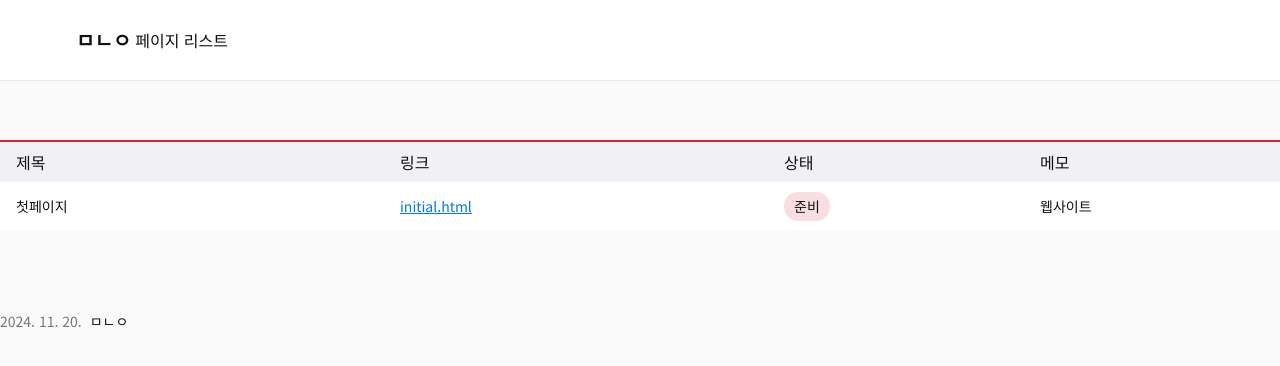
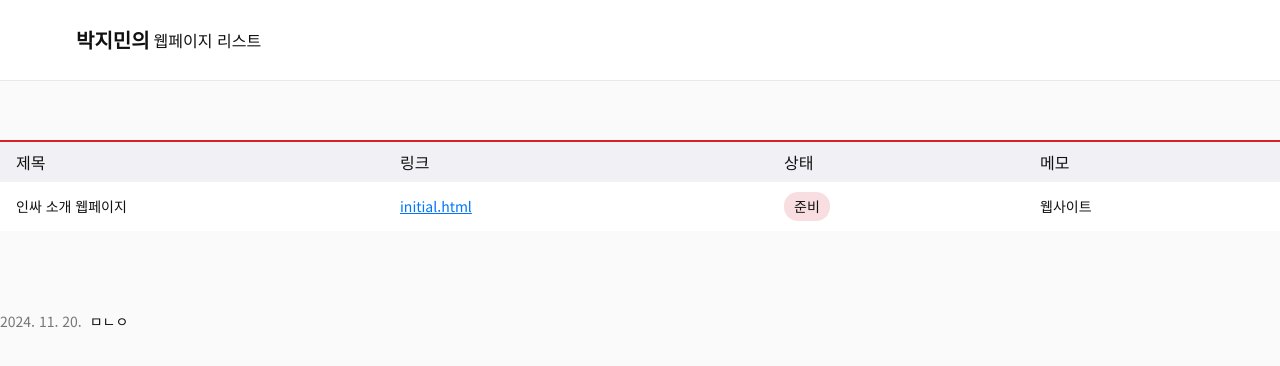
Before and after one commit to qkrwlals21/school, a plain HTML site: page index.html in a window 1280 px wide. Drawn offline with nearby package versions, Linux system fonts and the light colour scheme.

Commit message:
Add files via upload

```diff
--- a/index.html
+++ b/index.html
@@ -4,7 +4,7 @@
 <head>
   <meta charset="UTF-8">
   <meta http-equiv="X-UA-Compatible" content="IE=edge">
-  <title>ㅁㄴㅇ</title>
+  <title>지민이의 웹사이트</title>
   <link rel="stylesheet" href="https://fonts.googleapis.com/css2?family=Noto+Sans+KR:wght@400;500;700&amp;display=swap">
   <link rel="stylesheet" href="https://cdn.jsdelivr.net/npm/reset-css@5.0.1/reset.min.css">
   <style>
@@ -131,8 +131,8 @@
   <div class="container">
     <header class="header">
       <h1>
-        <strong>ㅁㄴㅇ</strong>
-        <small>페이지 리스트</small>
+        <strong>박지민의</strong>
+        <small>웹페이지 리스트</small>
       </h1>
     </header>
     <main class="main">
@@ -153,7 +153,7 @@
         </thead>
         <tbody>
           <tr>
-            <td>첫페이지</td>
+            <td>인싸 소개 웹페이지</td>
             <td><a href="./html/initial.html" target="_blank">initial.html</a></td>
             <td><span class="before">준비</span></td>
             <td>웹사이트</td>
```
